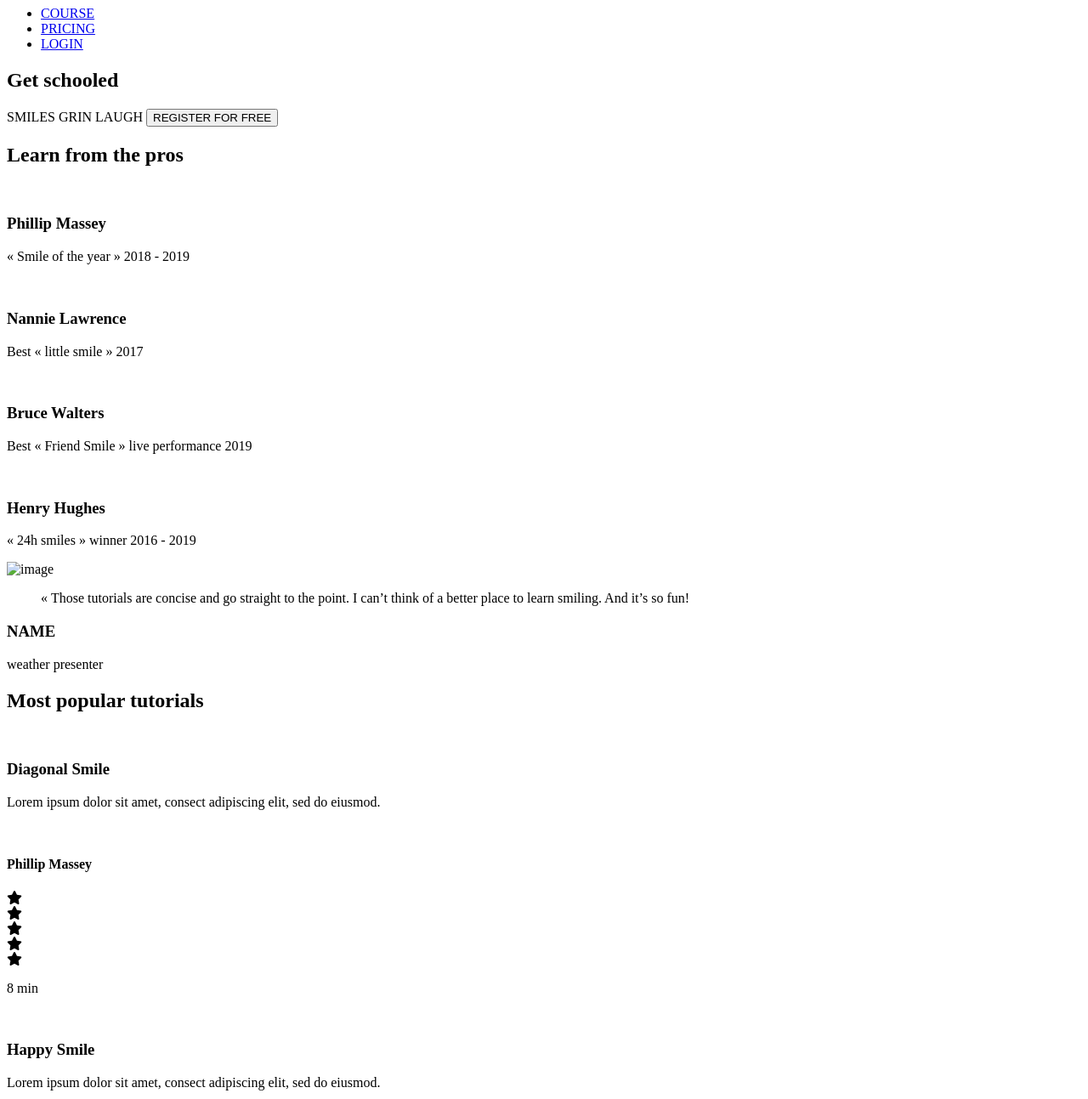
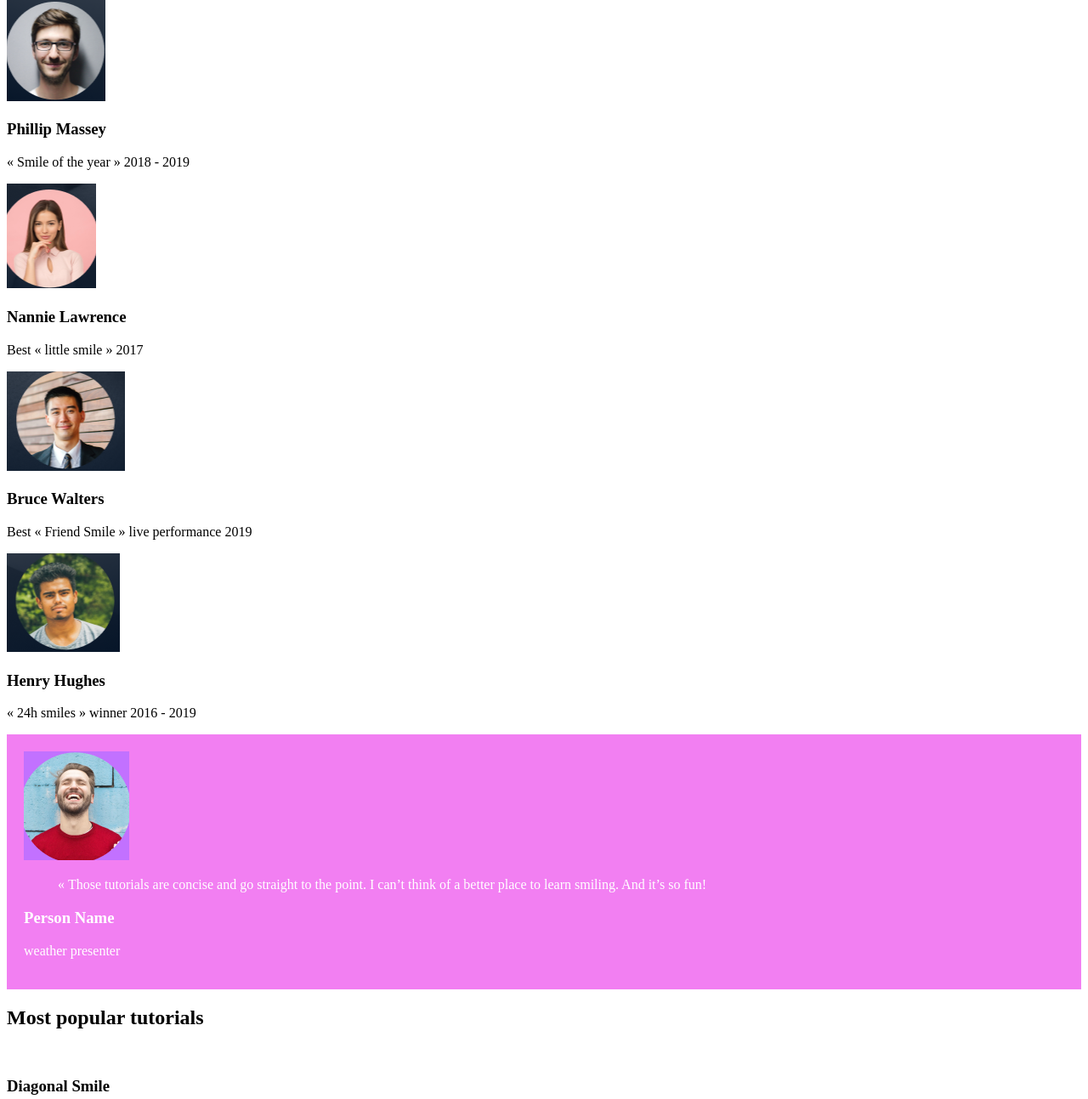
Before and after one commit to TsionTassew/alx_html_css, a plain HTML site: page css_advanced/index.html in a window 1280 px wide. Shown: the part 271-1564 px from the top of the page at 85% size. Drawn offline with Linux system fonts and the light colour scheme.

Commit message:
task 3 done

```diff
--- a/css_advanced/index.html
+++ b/css_advanced/index.html
@@ -1,5 +1,6 @@
 <!DOCTYPE html>
 <html lang="en">
+
 <head>
     <meta charset="UTF-8">
     <meta name="viewport" content="width=device-width, initial-scale=1.0">
@@ -7,16 +8,22 @@
     <title>Document</title>
     <link rel="stylesheet" href="styles.css">
 </head>
+
 <body>
     <header>
         <nav>
-            <img src="https://fakeimg.pl/250x250?text=Sample+Logo" alt="logo">
 
+            <img src="Screenshot 2025-09-28 211056.png" alt="logo">
+
+            <div class="icon-container-grid">
                 <ul>
                     <li><a href="#">COURSE</a></li>
                     <li><a href="#">PRICING</a></li>
                     <li><a href="#">LOGIN</a></li>
                 </ul>
+
+            </div>
+
         </nav>
 
     </header>
@@ -33,35 +40,36 @@
                 <h2>Learn from the pros</h2>
                 <div>
                     <div>
-                        <img src="./images/1 (3).png" alt="">
+                        <img src="philip.png" alt="">
                         <h3>Phillip Massey</h3>
                         <p>« Smile of the year » 2018 - 2019</p>
                     </div>
                     <div>
-                        <img src="./images/6.png" alt="">
+                        <img src="nannie.png" alt="">
                         <h3>Nannie Lawrence</h3>
                         <p>Best « little smile » 2017</p>
                     </div>
                     <div>
-                        <img src="./images/7.png" alt="">
+                        <img src="bruce.png" alt="">
                         <h3>Bruce Walters</h3>
                         <p>Best « Friend Smile » live performance 2019</p>
                     </div>
                     <div>
-                        <img src="./images/8.png" alt="">
+                        <img src="henry.png" alt="">
                         <h3>Henry Hughes</h3>
                         <p>« 24h smiles » winner 2016 - 2019</p>
                     </div>
                 </div>
             </div>
         </section>
-        <section>
+        <section style="background-color: rgb(242, 127, 242); color: white; padding: 20px;">
             <div>
-                <img src="./images/Bitmap.png" alt="image">
+                <img src="name.png" alt="image">
             </div>
             <div>
-                <blockquote>« Those tutorials are concise and go straight to the point. I can’t think of a better place to learn smiling. And it’s so fun!</blockquote>
-                <h3>NAME</h3>
+            <blockquote>« Those tutorials are concise and go straight to the point. I can’t think of a better place
+                to learn smiling. And it’s so fun!</blockquote>
+            <h3>Person Name</h3>
             <P>weather presenter</P>
             </div>
         </section>
@@ -168,14 +176,22 @@
                         <h3>How does this work?</h3>
                     </div>
                     <div>
-                        Lorem ipsum dolor sit amet, consectetur adipiscing elit, sed do eiusmod tempor incididunt ut labore et dolore magna aliqua. Ut enim ad minim veniam, quis nostrud exercitation ullamco laboris nisi ut aliquip ex ea commodo consequat. Duis aute irure dolor in reprehenderit in voluptate velit esse cillum dolore eu fugiat nulla pariatur. Excepteur sint occaecat cupidatat non proident, sunt in culpa qui officia deserunt mollit anim id est laborum.
+                        Lorem ipsum dolor sit amet, consectetur adipiscing elit, sed do eiusmod tempor incididunt ut
+                        labore et dolore magna aliqua. Ut enim ad minim veniam, quis nostrud exercitation ullamco
+                        laboris nisi ut aliquip ex ea commodo consequat. Duis aute irure dolor in reprehenderit in
+                        voluptate velit esse cillum dolore eu fugiat nulla pariatur. Excepteur sint occaecat cupidatat
+                        non proident, sunt in culpa qui officia deserunt mollit anim id est laborum.
                     </div>
 
                     <div>
                         <h3>How does this work?</h3>
                     </div>
                     <div>
-                        Lorem ipsum dolor sit amet, consectetur adipiscing elit, sed do eiusmod tempor incididunt ut labore et dolore magna aliqua. Ut enim ad minim veniam, quis nostrud exercitation ullamco laboris nisi ut aliquip ex ea commodo consequat. Duis aute irure dolor in reprehenderit in voluptate velit esse cillum dolore eu fugiat nulla pariatur. Excepteur sint occaecat cupidatat non proident, sunt in culpa qui officia deserunt mollit anim id est laborum.
+                        Lorem ipsum dolor sit amet, consectetur adipiscing elit, sed do eiusmod tempor incididunt ut
+                        labore et dolore magna aliqua. Ut enim ad minim veniam, quis nostrud exercitation ullamco
+                        laboris nisi ut aliquip ex ea commodo consequat. Duis aute irure dolor in reprehenderit in
+                        voluptate velit esse cillum dolore eu fugiat nulla pariatur. Excepteur sint occaecat cupidatat
+                        non proident, sunt in culpa qui officia deserunt mollit anim id est laborum.
                     </div>
                 </div>
                 <div>
@@ -183,13 +199,21 @@
                         <h3>How does this work?</h3>
                     </div>
                     <div>
-                        Lorem ipsum dolor sit amet, consectetur adipiscing elit, sed do eiusmod tempor incididunt ut labore et dolore magna aliqua. Ut enim ad minim veniam, quis nostrud exercitation ullamco laboris nisi ut aliquip ex ea commodo consequat. Duis aute irure dolor in reprehenderit in voluptate velit esse cillum dolore eu fugiat nulla pariatur. Excepteur sint occaecat cupidatat non proident, sunt in culpa qui officia deserunt mollit anim id est laborum.
+                        Lorem ipsum dolor sit amet, consectetur adipiscing elit, sed do eiusmod tempor incididunt ut
+                        labore et dolore magna aliqua. Ut enim ad minim veniam, quis nostrud exercitation ullamco
+                        laboris nisi ut aliquip ex ea commodo consequat. Duis aute irure dolor in reprehenderit in
+                        voluptate velit esse cillum dolore eu fugiat nulla pariatur. Excepteur sint occaecat cupidatat
+                        non proident, sunt in culpa qui officia deserunt mollit anim id est laborum.
                     </div>
                     <div>
                         <h3>How does this work?</h3>
                     </div>
                     <div>
-                        Lorem ipsum dolor sit amet, consectetur adipiscing elit, sed do eiusmod tempor incididunt ut labore et dolore magna aliqua. Ut enim ad minim veniam, quis nostrud exercitation ullamco laboris nisi ut aliquip ex ea commodo consequat. Duis aute irure dolor in reprehenderit in voluptate velit esse cillum dolore eu fugiat nulla pariatur. Excepteur sint occaecat cupidatat non proident, sunt in culpa qui officia deserunt mollit anim id est laborum.
+                        Lorem ipsum dolor sit amet, consectetur adipiscing elit, sed do eiusmod tempor incididunt ut
+                        labore et dolore magna aliqua. Ut enim ad minim veniam, quis nostrud exercitation ullamco
+                        laboris nisi ut aliquip ex ea commodo consequat. Duis aute irure dolor in reprehenderit in
+                        voluptate velit esse cillum dolore eu fugiat nulla pariatur. Excepteur sint occaecat cupidatat
+                        non proident, sunt in culpa qui officia deserunt mollit anim id est laborum.
                     </div>
                 </div>
             </div>
@@ -209,4 +233,5 @@
         </section>
     </footer>
 </body>
+
 </html>
```
Also changed, not shown: css_advanced/Screenshot 2025-09-28 211056.png (added), css_advanced/bruce.png (added), css_advanced/henry.png (added), css_advanced/name.png (added), css_advanced/nannie.png (added), css_advanced/philip.png (added), 1 other file. Lines whose indentation alone changed are shown as unchanged.
